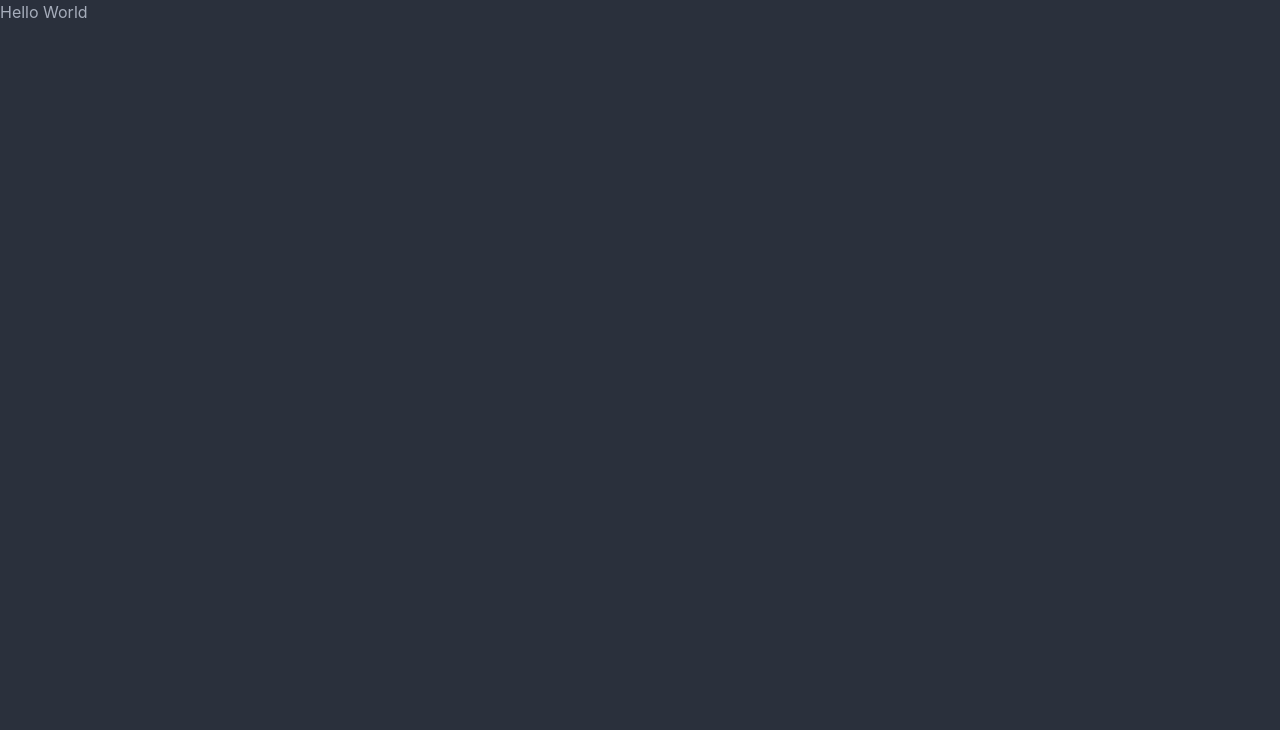
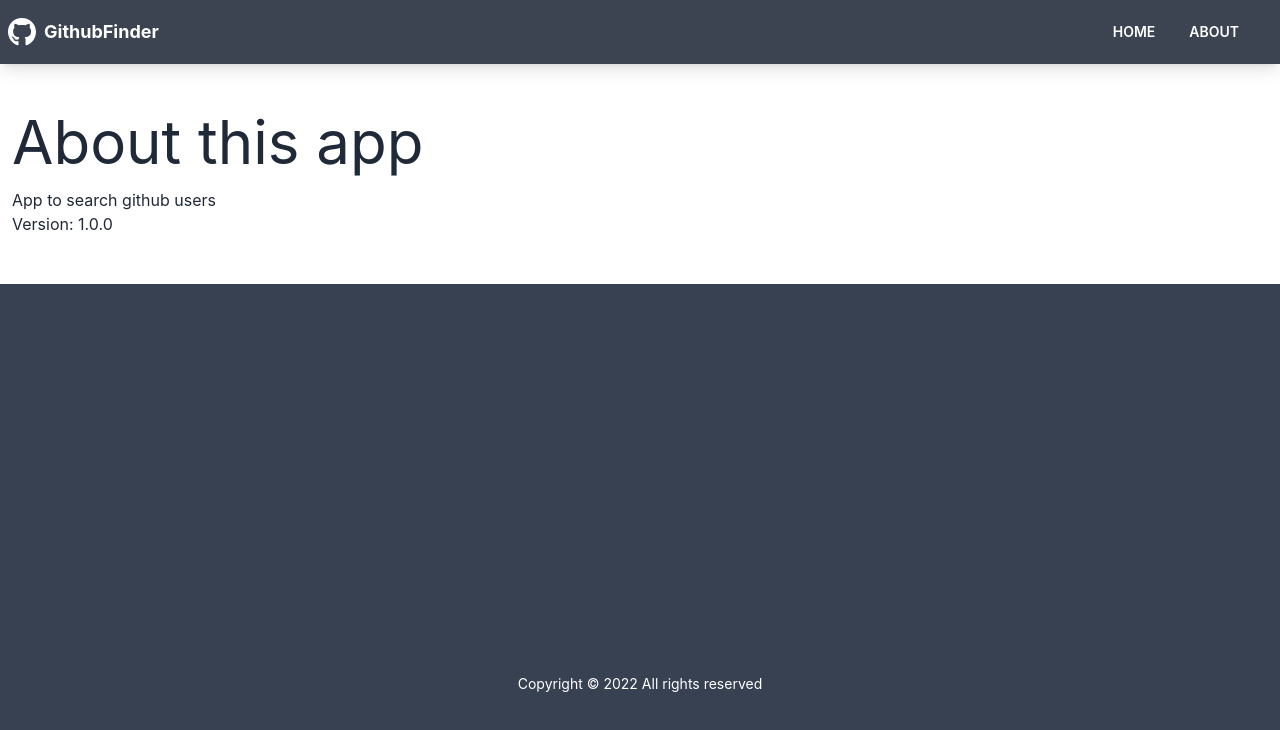
Before and after one commit to smith-utxo/github-finder, a React (Create React App) app: page /about in a window 1280 px wide. Shown: the top 730 px of the page. Built offline with nearby package versions, Linux system fonts and the light colour scheme.

Commit message:
github api and user Results WIP

```diff
--- a/public/index.html
+++ b/public/index.html
@@ -1,5 +1,5 @@
 <!DOCTYPE html>
-<html lang="en" data-theme="dark">
+<html lang="en">
   <head>
     <meta charset="utf-8" />
     <link rel="icon" href="%PUBLIC_URL%/favicon.ico" />
--- a/src/App.js
+++ b/src/App.js
@@ -1,9 +1,27 @@
+import { BrowserRouter as Router, Route, Routes } from 'react-router-dom';
+import Home from './pages/home';
+import About from './pages/about';
+import NotFound from './pages/NotFound';
+import Navbar from './Components/layout/Navbar';
+import Footer from './Components/layout/Footer';
 
 function App() {
   return (
-    <div>
-     <h1>Hello World</h1>
-    </div>
+    <Router>
+     <div className="flex flex-col justify-between">
+     <Navbar />
+
+     <main className='container mx-auto px-3 pb-12'>
+      <Routes>
+        <Route path='/' element={<Home />}></Route>
+        <Route path='/about' element={<About />}></Route>
+        <Route path='/notfound' element={<NotFound />}></Route>
+        <Route path='/*' element={<NotFound />}></Route>
+      </Routes>
+     </main>
+     </div>
+     <Footer />
+     </Router>
   );
 }
 
--- /dev/null
+++ b/src/Components/layout/Footer.jsx
@@ -0,0 +1,12 @@
+function Footer() {
+  const footerYear = new Date().getFullYear();
+  return (
+    <footer className='footer p-10- bg-gray-700 text-primary-content footer-center h-screen'>
+      <div>
+<p>Copyright &copy; {footerYear} All rights reserved</p>
+      </div>
+    </footer>
+  )
+}
+
+export default Footer;
--- /dev/null
+++ b/src/Components/layout/Navbar.jsx
@@ -0,0 +1,32 @@
+import { FaGithub} from 'react-icons/fa';
+import {Link} from 'react-router-dom';
+import PropTypes from 'prop-types';
+
+function Navbar({title}) {
+  return (
+    <nav className='navbar mb-12 shadow-lg bg-neutral text-neutral-content'>
+      <div className="container mx-auto">
+        <div className="flex-none px-2mx-2">
+        <FaGithub className="inline pr-2 text-4xl"/>
+        <Link to='/' className='text-lg font-bold align-middle'>{ title }</Link>
+      </div>
+      <div className="flex-1 px-2 mx-2">
+        <div className="flex justify-end">
+          <Link to='/' className='btn btn-ghost btn-small rounded-btn'> Home </Link>
+          <Link to='/about' className='btn btn-ghost btn-small rounded-btn'> About </Link>
+        </div>
+      </div>
+      </div>
+    </nav>
+  )
+}
+
+Navbar.defaultProps = {
+  title: 'GithubFinder'
+}
+
+Navbar.propTypes = {
+  title: PropTypes.string,
+}
+
+export default Navbar;
--- /dev/null
+++ b/src/Components/layout/Spinner.jsx
@@ -0,0 +1,13 @@
+import spinner from '../../assets/spinner.gif'
+
+import React from 'react'
+
+function Spinner() {
+  return (
+    <div className='w-100 mt-20'>
+      <img width={180} className='text-center mx-auto'src={spinner} alt="Loading..." />
+    </div>
+  )
+}
+
+export default Spinner
--- /dev/null
+++ b/src/Components/users/UserItem.jsx
@@ -0,0 +1,24 @@
+import React from 'react'
+import {Link} from 'react-router-dom'
+
+function UserItem({ user: { avatar_url, login} }) {
+  return (
+    <div className='card shadow-md compact side bg-base-100'>
+      <div className="flex-row items-center space-x-4 card-body">
+        <div>
+          <div className="avatar">
+            <div className="rounded-full shadow w-15 h-14">
+              <img src={avatar_url} alt="Profile" />
+            </div>
+          </div>
+        </div>
+        <div>
+          <h2 className='card-title'>{login}</h2>
+          <Link className='text-base-content text-opacity-40'to={`/users/${login}`}>Visit Profile </Link>
+        </div>
+      </div>
+    </div>
+  )
+}
+
+export default UserItem
--- /dev/null
+++ b/src/Components/users/UserResults.jsx
@@ -0,0 +1,40 @@
+import { useEffect, useState } from 'react';
+import Spinner from '../layout/Spinner';
+import UserItem from './UserItem';
+
+import React from 'react'
+
+function UserResults() {
+  const [users, setUsers] = useState([])
+  const [loading, setLoading] = useState(true)
+
+  useEffect(() => {
+    fetchUsers()
+  }, [])
+
+  const fetchUsers = async () => {
+    const response = await fetch(`${process.env.REACT_APP_GITHUB_URL}/users`,
+      {
+        headers: {
+          Authorization: `token ${process.env.REACT_APP_GITHUB_TOKEN}`
+        }
+      })
+
+    const data = await response.json();
+    setUsers(data)
+    setLoading(false)
+  }
+  if (!loading) {
+    return (
+      <div className='grid grid-cols-1 gap-8 xl:grid-cols-4 lg:grid-cols-3 md:grid-cols-2'>
+        {users.map((user) => (
+          <UserItem key={user.id} user={user}/>
+                  ))}
+      </div>
+    )
+  } else {
+   return <Spinner />
+  }
+}
+
+export default UserResults
--- /dev/null
+++ b/src/pages/NotFound.jsx
@@ -0,0 +1,22 @@
+import React from 'react'
+import {Link} from 'react-router-dom'
+import {FaHome} from 'react-icons/fa'
+
+function NotFound() {
+  return (
+    <div className='hero'>
+      <div className="text-center hero-content">
+        <div className="max-w-lg">
+          <h1 className="text-8xl font-bold mb-8">Oops!</h1>
+        </div>
+        <p className="text-5xl mb-8">404 - Page not found!</p>
+        <Link to='/' className='btn btn-primary btn-lg'>
+        <FaHome className='mr-2' />Back to Home
+        </Link>
+      </div>
+
+    </div>
+  )
+}
+
+export default NotFound
--- /dev/null
+++ b/src/pages/about.jsx
@@ -0,0 +1,13 @@
+import React from 'react'
+
+const About = () => {
+  return (
+    <fragment>
+      <div className="h1 text-6xl mb-4">About this app</div>
+      <p>App to search github users</p>
+      <p>Version: 1.0.0</p>
+    </fragment>
+  )
+}
+
+export default About
--- /dev/null
+++ b/src/pages/home.jsx
@@ -0,0 +1,13 @@
+import React from 'react'
+import UserResults from '../Components/users/UserResults'
+
+function Home() {
+  return (
+    <>
+    {/*Search Component will go here */}
+      <UserResults />
+    </>
+  )
+}
+
+export default Home
```
Also changed, not shown: src/assets/spinner.gif (added), 1 other file (tests, documents, lock files or other folders).
